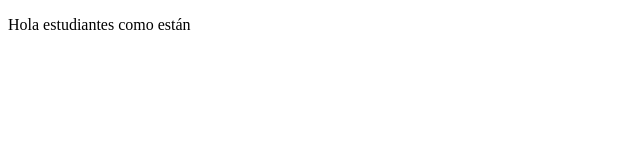
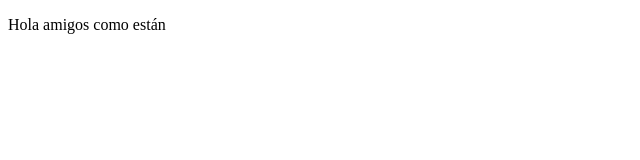
Before and after one commit to Iguanafm/proyectoDemoCursoPrework, a plain HTML site: page index.html in a window 1280 px wide. Shown: the full height of the page, 0-640 px from the left. Drawn offline with Linux system fonts and the light colour scheme.

Commit message:
first commit

```diff
--- a/index.html
+++ b/index.html
@@ -6,6 +6,6 @@
     <title>Hola Mundo</title>
 </head>
 <body>
-    <p>Hola estudiantes como están</p>
+    <p>Hola amigos como están</p>
 </body>
 </html>
```
